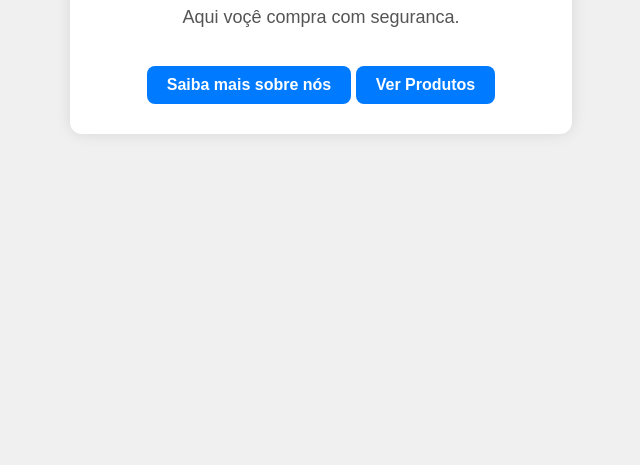
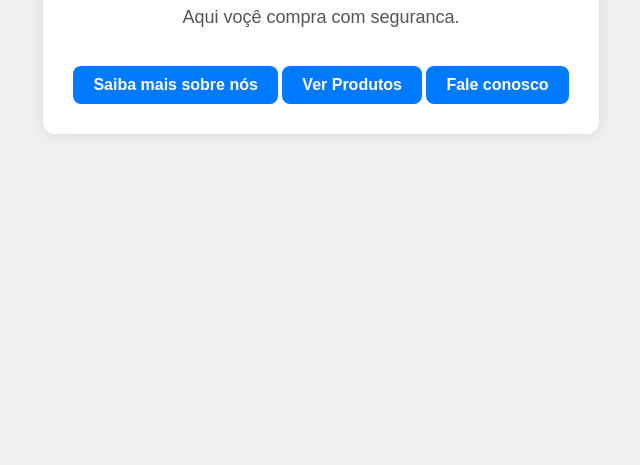
Before and after one commit to KauaMeireles1/EspacoSeguro, a plain HTML site: page index.html in a window 1280 px wide. Shown: the part 335-800 px from the top of the page, without its empty margins (319-959 px from the left). Drawn offline with Linux system fonts and the light colour scheme.

Commit message:
Add files via upload

```diff
--- a/index.html
+++ b/index.html
@@ -56,6 +56,8 @@
     <p>Aqui voçê compra com seguranca.</p>
     <a href="sobre.html">Saiba mais sobre nós</a>
      <a href="produtos.html">Ver Produtos</a>
+     <a href="contato.html">Fale conosco</a>
+
 
   </div>
 </body>
```
